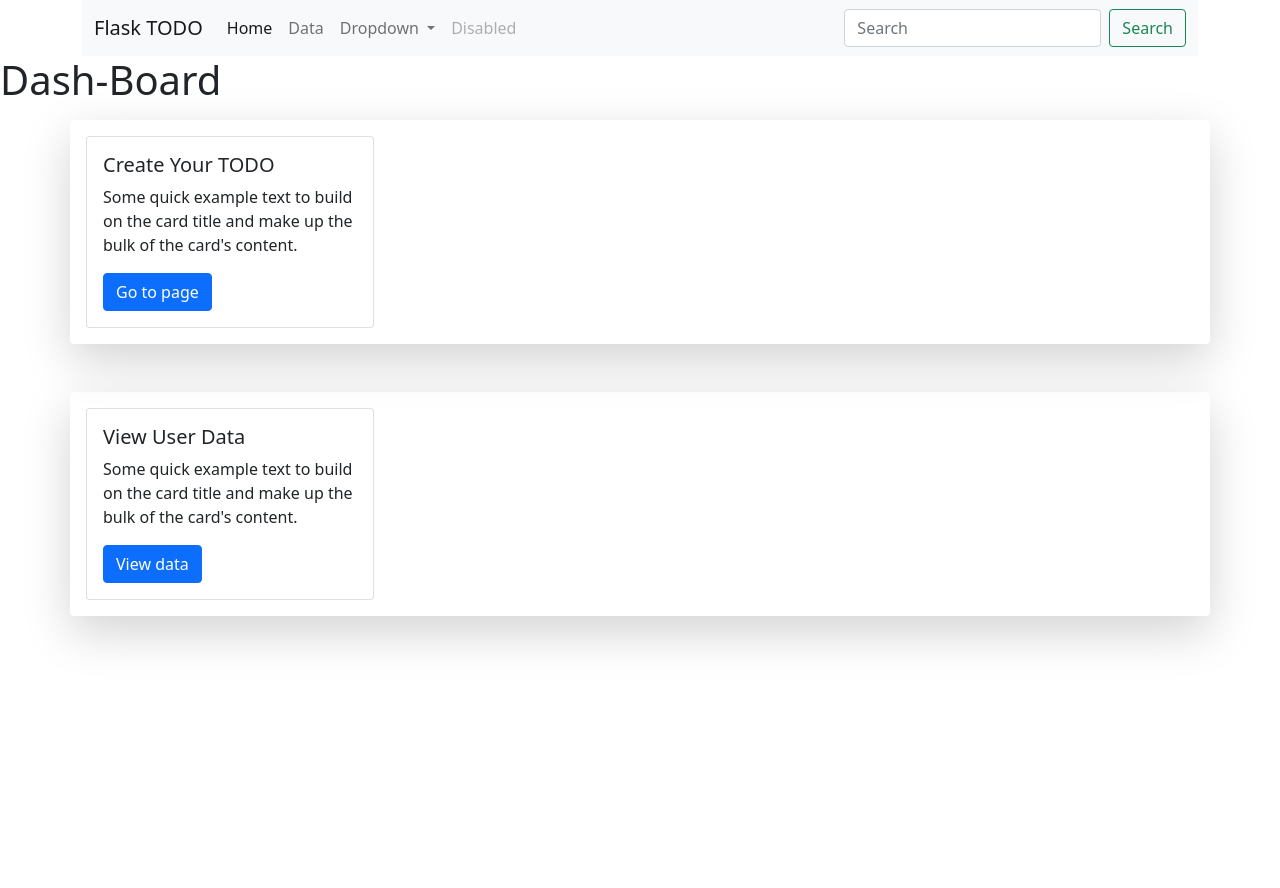
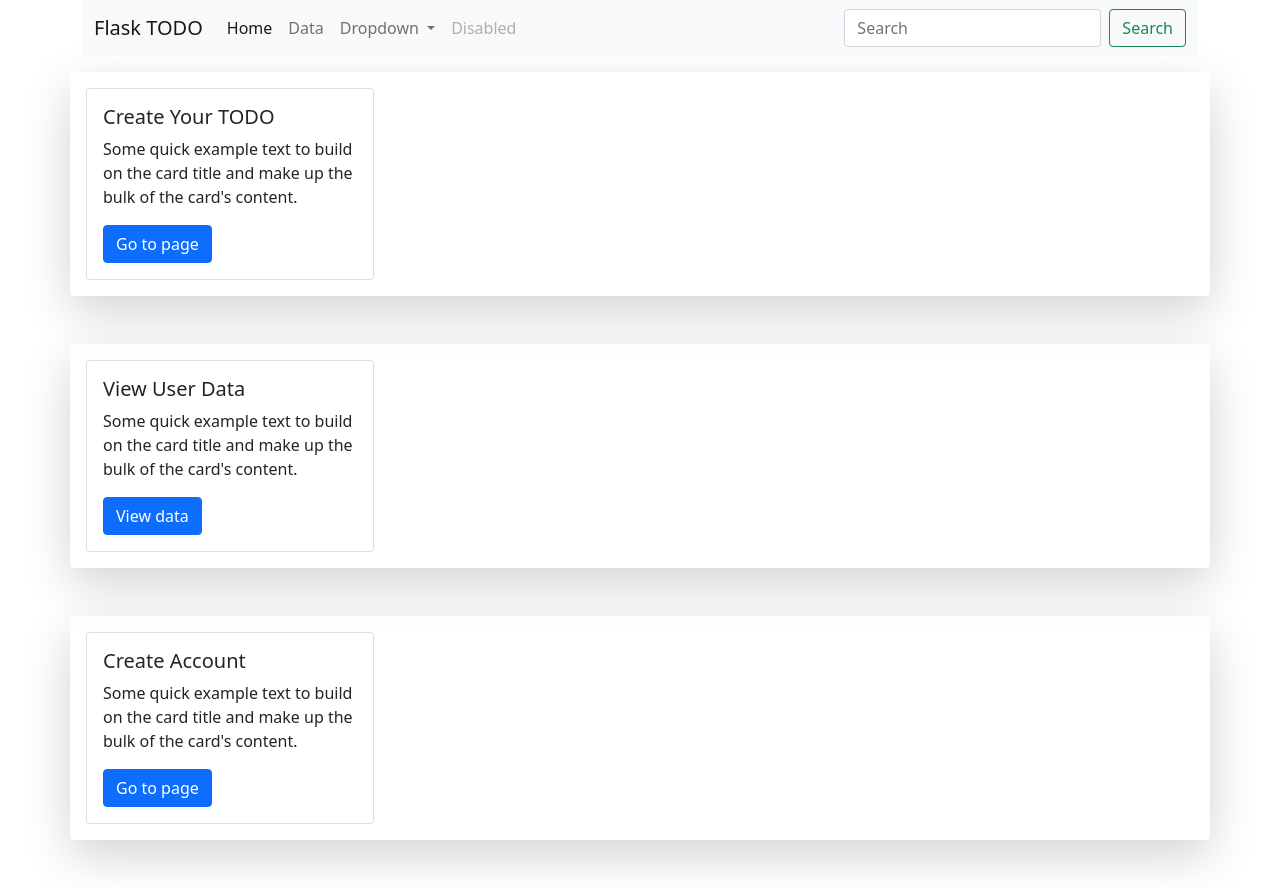
Before and after one commit to DhirendraThakur/flaskminiproject, a Flask app: page /dashboard in a window 1280 px wide. Before the commit the page ends 645 px from the top, so only its background shows below. Run offline with Flask 3, Linux system fonts and the light colour scheme; a user stored in the database is signed in.

Commit message:
Dashboard updated

```diff
--- a/templates/dashboard.html
+++ b/templates/dashboard.html
@@ -1,7 +1,7 @@
 {% extends "base.html" %}
 {% block body %}
 
-<h1> Dash-Board </h1>
+
 <div class="container my-3 shadow-lg p-3 mb-5 bg-body-tertiary rounded" >
     <div class="card" style="width: 18rem;">
 
@@ -24,6 +24,17 @@
       </div>
 </div>
 
+<div class="container my-3 shadow-lg p-3 mb-5 bg-body-tertiary rounded" >
+    <div class="card" style="width: 18rem;">
+
+        <div class="card-body">
+          <h5 class="card-title">Create Account</h5>
+          <p class="card-text">Some quick example text to build on the card title and make up the bulk of the card's content.</p>
+          <a href="/register" class="btn btn-primary">Go to page</a>
+        </div>
+      </div>
+</div>
+
 
     <!-- Optional JavaScript; choose one of the two! -->
 
```
Also changed, not shown: instance/todo.db.
